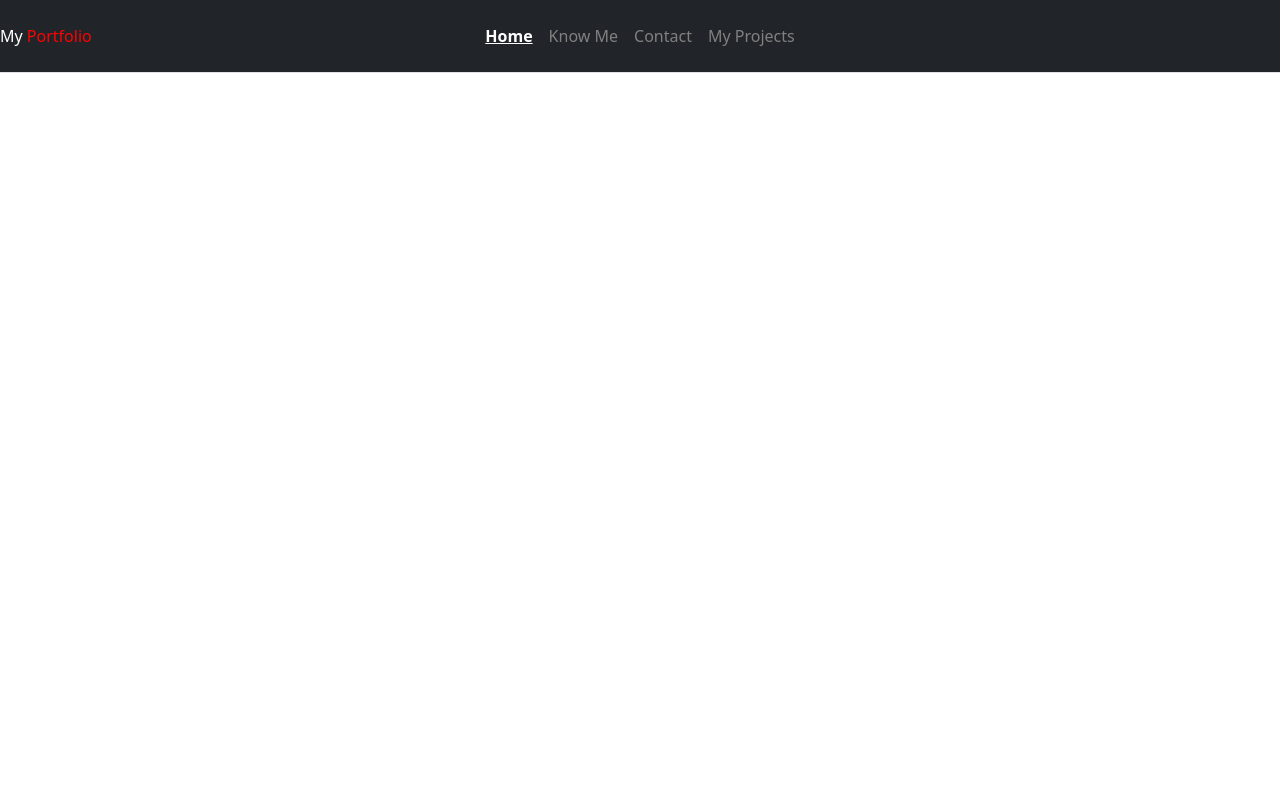
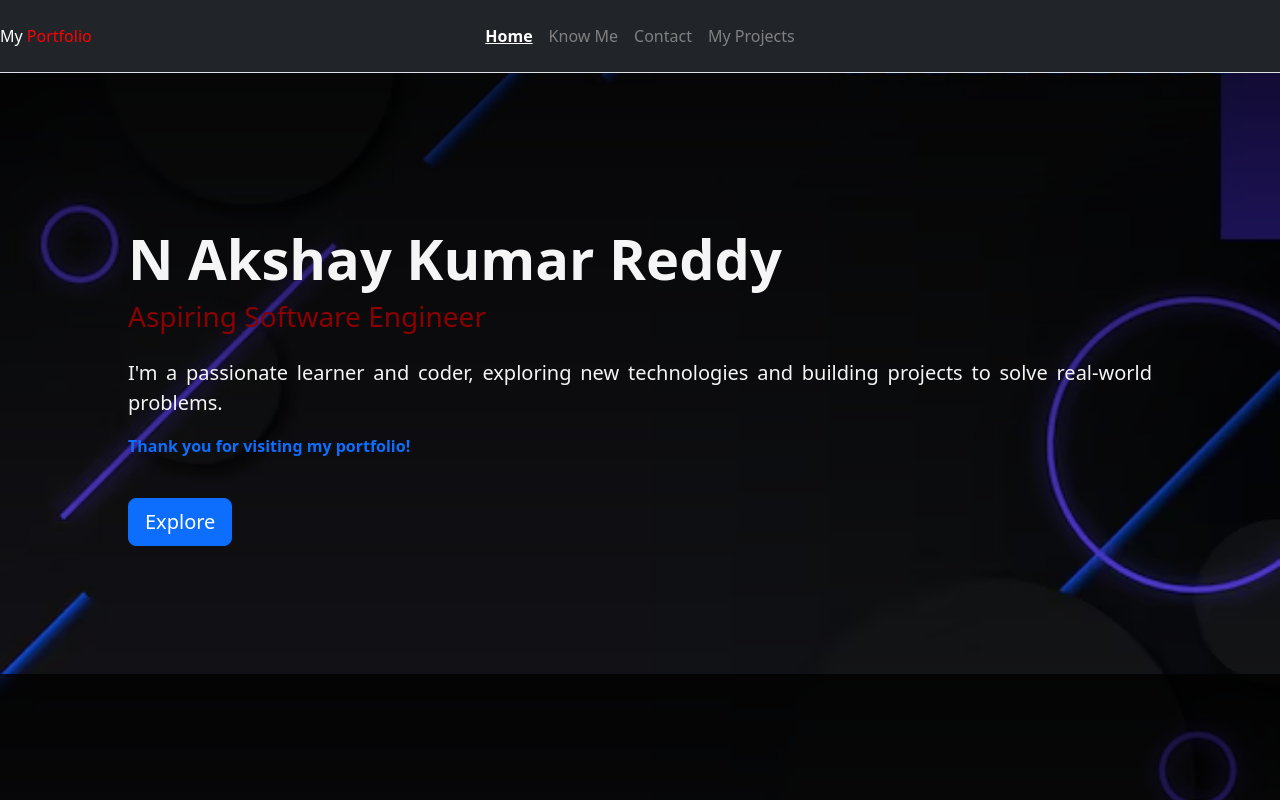
Before and after one commit to n-akshay-reddy/akshay-portfolio, a plain HTML site: page index.html in a window 1280 px wide. Drawn offline with nearby package versions, Linux system fonts and the light colour scheme.

Commit message:
updated index.html

```diff
--- a/index.html
+++ b/index.html
@@ -7,9 +7,9 @@
     <link href="https://cdn.jsdelivr.net/npm/bootstrap@5.3.3/dist/css/bootstrap.min.css" rel="stylesheet" integrity="sha384-QWTKZyjpPEjISv5WaRU9OFeRpok6YctnYmDr5pNlyT2bRjXh0JMhjY6hW+ALEwIH" crossorigin="anonymous">
     <link rel="stylesheet" href="styles.css">
 </head>
-<body>
+<body class="home">
 
-      <div class="navbar-dark bg-dark">
+      <div class="navbar-dark bg-dark ">
         <header class="d-flex flex-wrap align-items-center justify-content-center justify-content-md-between py-3 mb-4 border-bottom">
           <div class="col-md-3 mb-2 mb-md-0">
             <a href="index.html" class="navbar-brand">My
@@ -28,6 +28,16 @@
         </header>
       </div>
 
+      <div class="intro ">
+        <h1 class="display-4 fw-bold">N Akshay Kumar Reddy</h1>
+        <h3 style="color: #8B0000;">Aspiring Software Engineer</h3>
+        <p class="mt-4 fs-5">I'm a passionate learner and coder, exploring new technologies and building projects to solve real-world problems.</p>
+        <b class="text-primary">Thank you for visiting my portfolio!</b>
+        <br><br>
+        <a href="about.html" class="btn btn-primary btn-lg mt-3">Explore</a>
+      </div>
+
+
       <script src="https://cdn.jsdelivr.net/npm/bootstrap@5.3.3/dist/js/bootstrap.bundle.min.js" integrity="sha384-YvpcrYf0tY3lHB60NNkmXc5s9fDVZLESaAA55NDzOxhy9GkcIdslK1eN7N6jIeHz" crossorigin="anonymous"></script>
 </body>
 </html>
--- a/styles.css
+++ b/styles.css
@@ -1,4 +1,11 @@
-
+body{
+    background-color: #dae3ee;
+}
+.home{
+    /* height: 100vh; */
+    background: linear-gradient(rgba(0,0,0,0.8),rgba(0,0,0,0.1)),url(images/1.avif);
+    background-size: cover;
+}
 
 .nav-link {
 color: gray;
@@ -14,3 +21,10 @@ color: white;
 font-weight: bold;
 text-decoration: underline;
 }
+
+/* -----------introduction--------- */
+.intro{
+    color: whitesmoke;
+    padding: 10% 10%;
+    text-align: justify;
+}
```
Also changed, not shown: images/1.avif (added).
